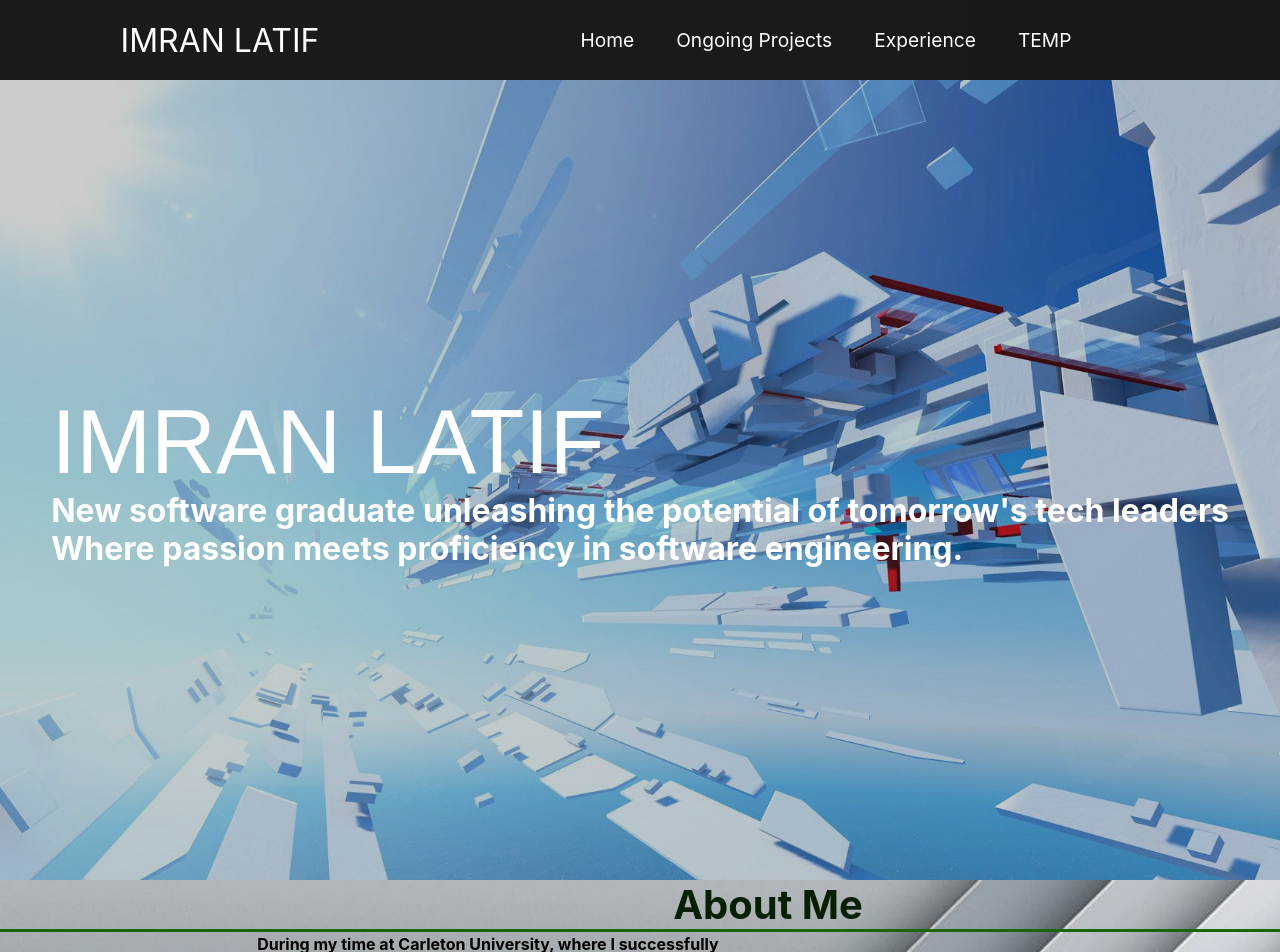
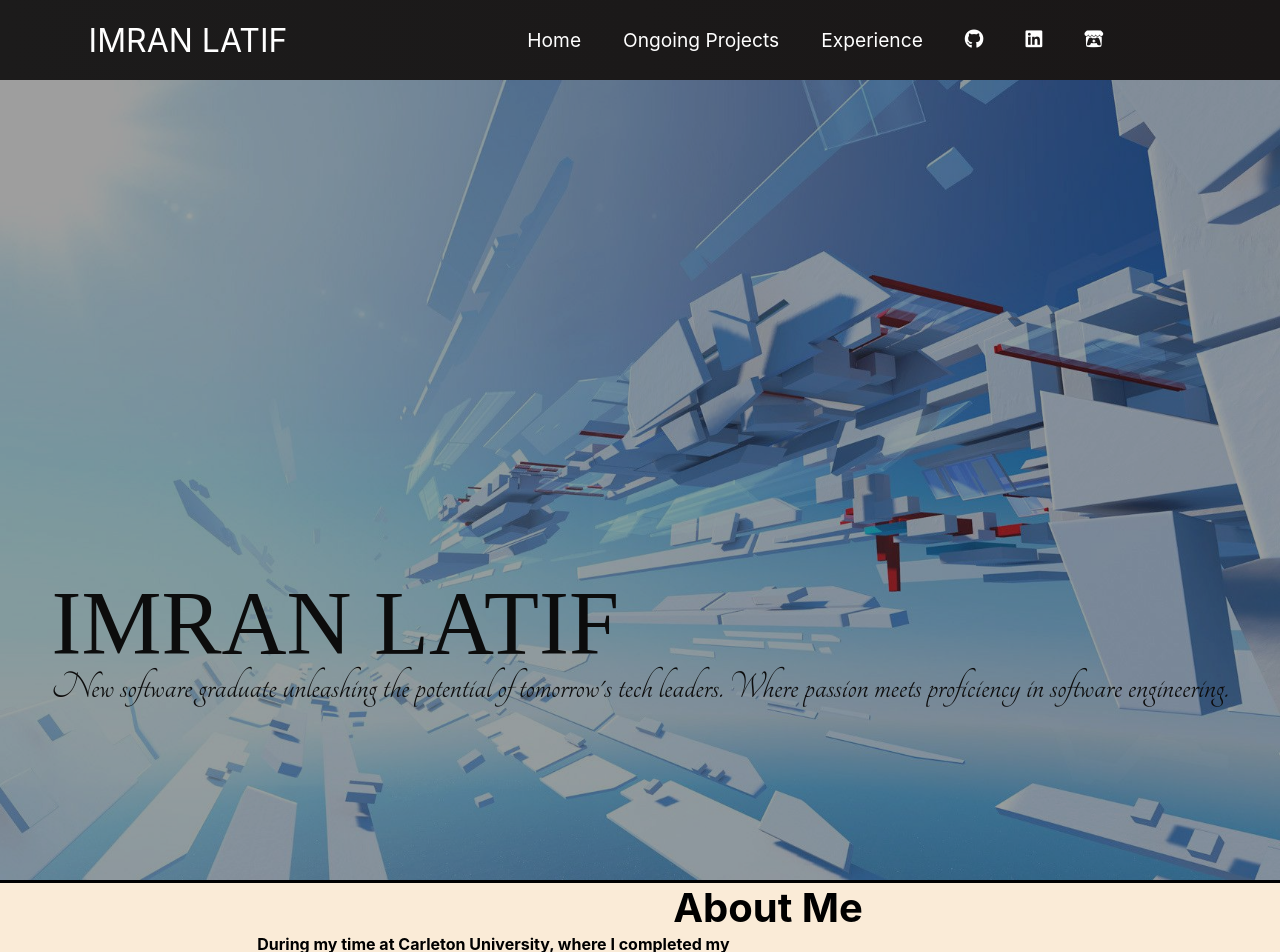
Before and after one commit to imran1503/IL_Web_Resume, a React (Create React App) app in the folder resume/: page / in a window 1280 px wide. Shown: the top 952 px of the page. Built offline with nearby package versions, Linux system fonts and the light colour scheme.

Commit message:
Iterated on HeroSection and AboutMe

```diff
--- a/resume/public/index.html
+++ b/resume/public/index.html
@@ -10,6 +10,12 @@
       content="Web site created using create-react-app"
     />
     <script src="https://kit.fontawesome.com/63c6a2fd14.js" crossorigin="anonymous"></script>
+    <link rel="preconnect" href="https://fonts.googleapis.com">
+    <link rel="preconnect" href="https://fonts.gstatic.com" crossorigin>
+    <link href="https://fonts.googleapis.com/css2?family=Parisienne&display=swap" rel="stylesheet">
+    <link href="https://fonts.googleapis.com/css2?family=Tangerine:wght@400;700&display=swap" rel="stylesheet">
+
+
     <link rel="apple-touch-icon" href="%PUBLIC_URL%/logo192.png" />
     <!--
       manifest.json provides metadata used when your web app is installed on a
--- a/resume/src/Components/AboutMe.css
+++ b/resume/src/Components/AboutMe.css
@@ -1,13 +1,16 @@
 .aboutMe{
-    background-image: url('../../public/images/aboutMeBackground.jpeg');
-    background-size: 100% 100%;
+    /*background-image: url('../../public/images/aboutMeBackground.jpeg');
+    background-size: 100% 100%; */
+    /*background-color: rgb(90, 150, 186);*/
+    background-color: antiquewhite;
 }
 
 
 .titleRow > h1{
     padding-left: 20%;
     justify-self: center;
-    color:  rgb(7, 31, 3);
+    /*color:  rgb(7, 31, 3);*/
+    color:black;
     font-size: 40px;
 
 }
@@ -15,7 +18,8 @@
 
 .separator {
   height: 3px;
-  background-color: rgb(25, 102, 9);
+  /*background-color: rgb(25, 102, 9);*/
+   background-color: black;
   border: none;
   width: 100%;
 
@@ -28,7 +32,7 @@
 
 }
 .AMCell{
-
+    color:black;
     width: 60%;
     padding-left: 20%;
     position: static;
--- a/resume/src/Components/AboutMe.js
+++ b/resume/src/Components/AboutMe.js
@@ -3,12 +3,13 @@ import '../Components/AboutMe.css'
 function aboutMe(){
     return(
         <div className="aboutMe">
+            <div>
+                <hr class="separator" />
+            </div>
             <div className="titleRow" >
                 <h1>About Me</h1>
             </div>
-            <div>
-                <hr class="separator" />
-            </div>
+
             <div className="descRow">
 
                 <table>
@@ -16,17 +17,18 @@ function aboutMe(){
                         <td className="AMCell">
                             <p>
                                 <strong>
-                                During my time at Carleton University, where I successfully completed my degree in Software Engineering amid the challenges posed by the COVID era, I honed a diverse set of skills: <br/>
+                                    During my time at Carleton University, where I completed my degree in Software Engineering amid the challenges posed by the COVID era, I honed a diverse set of skills: <br/>
+                                </strong>
                                 <br/>
                                 - Academic Excellence: Showcased strong theoretical foundation through successful completion of the Software Engineering degree.<br/>
-                                - Programming Proficiency: Adept in Java and Python, with a solid understanding of algorithmic complexities and modern software design principles.<br/>
+                                - Programming Skills: Proficent in Java and Python, with a solid understanding of algorithmic complexities and modern software design principles.<br/>
                                 - Adaptability: Thrived in the challenges of remote learning during COVID-19, honing adaptability and problem-solving skills.<br/>
                                 - Open-Source Contributions: Actively engaged in impactful open-source projects, collaborating with diverse teams to deliver tangible results.<br/>
                                 - Web Technologies: Explored and mastered web development technologies, contributing to open-source initiatives focused on enhancing user experiences.<br/>
                                 - Proactive Learner: Committed to continuous learning, staying abreast of emerging technologies to remain at the forefront of the dynamic tech landscape.<br/>
                                 <br/>
                                 As I transition into the professional sphere, I bring a potent combination of technical prowess, resilience, and a proactive approach to learning, making me an ideal candidate for roles that demand versatility and innovation.<br/>
-                                </strong>
+
                             </p>
                         </td>
 
--- a/resume/src/Components/HeroSection.css
+++ b/resume/src/Components/HeroSection.css
@@ -1,26 +1,38 @@
 .hero-container{
     /* where you put your image */
-    background: url('../../public/images/heroBG.jpg') center center/cover no-repeat;
+    background: url('../../public/images/heroBG.jpg') center center/cover no-repeat   ;
+    opacity: .95;
     height: 100vh;
     width: 100%;
     display: flex;
     flex-direction: column;
     justify-content: center;
     align-items: center;
-    box-shadow: inset 0 0 0 1000px rgba(0,0,0,0.2);
+    box-shadow: inset 0 0 0 1000px rgba(0,0,0,0.4);
     object-fit: contain;
 }
 
 .hero-container > h1{
-    color: #fff;
     font-size: 100px;
     margin-top: -100px;
+
 }
+.headline{
+    font: 90px/1.1em 'Times New Roman', sans-serif;
+    color: black;
+    margin-top: 320px;
+    margin-bottom: -6px;
 
+}
 .subheadline {
-    color: #fff;
-    font-size: 32px;
+    color: black;
+    font-size: 40px;
     margin-top: -1px;
+    /*font-family: "Parisienne", cursive ;*/
+    font-family: Tangerine, cursive;
+    font-weight: 400;
+    font-style: normal;
+
 
 }
 
@@ -32,10 +44,7 @@
     margin: 6px;
 }
 
-.headline{
-    font: 90px/1.1em 'opensans-bold', sans-serif;
-    color: #fff;
-}
+
 @media screen and (max-width: 960px){
     .hero-container > h1{
         font-size:  70px;
--- a/resume/src/Components/HeroSection.js
+++ b/resume/src/Components/HeroSection.js
@@ -8,8 +8,7 @@ function HeroSection(){
             {/* if you want a video: <video src='' autoPlay loop muted/> */}
             <div className="banner-text">
                 <h1 className='headline'>IMRAN LATIF</h1>
-                <h3 className='subheadline'>New software graduate unleashing the potential of tomorrow's tech leaders</h3>
-                <h3 className='subheadline'>Where passion meets proficiency in software engineering.</h3>
+                <h3 className='subheadline'>New software graduate unleashing the potential of tomorrow's tech leaders. Where passion meets proficiency in software engineering.</h3>
             </div>
         </div>
     );
--- a/resume/src/Components/Navbar.css
+++ b/resume/src/Components/Navbar.css
@@ -30,17 +30,17 @@
 }
 
 .fa-typo3 {
-    margin-left: 0.5rem;
+    margin-left: 0.2rem;
     font-size: 1.8rem;
 }
 
 .nav-menu {
     display: grid;
-    grid-template-columns: repeat(4, auto);
+    grid-template-columns: repeat(6, auto);    /* NUMBER OF ICONS THE NAV BAR CA HOLD IN ONE LINE ON THE LEFT SIDE */
     grid-gap: 10px;
     list-style: none;
     text-align: center;
-    width: 60vw;
+    width: 65vw;
     justify-content: end;
     margin-right: 2rem;
 }
--- a/resume/src/Components/Navbar.js
+++ b/resume/src/Components/Navbar.js
@@ -61,15 +61,31 @@ function Navbar() {
             </li>
             <li className='nav-item'>
               <Link
-                to='/temp'
+                to='https://github.com/imran1503'
                 className='nav-links'
                 onClick={closeMobileMenu}
               >
-                TEMP
+                <i class="fa fa-github" aria-hidden="true"></i>
               </Link>
             </li>
-
-
+            <li className='nav-item'>
+              <Link
+                to='https://www.linkedin.com/in/imranalatif1503/'
+                className='nav-links'
+                onClick={closeMobileMenu}
+              >
+                <i class="fa fa-linkedin-square" aria-hidden="true"></i>
+              </Link>
+            </li>
+            <li className='nav-item'>
+              <Link
+                to='https://artemis1503.itch.io/'
+                className='nav-links'
+                onClick={closeMobileMenu}
+              >
+                <i class="fa-brands fa-itch-io"></i>
+              </Link>
+            </li>
           </ul>
           {/* {button && <Button buttonStyle='btn--outline'>SIGN UP</Button>} */}
         </div>
```
